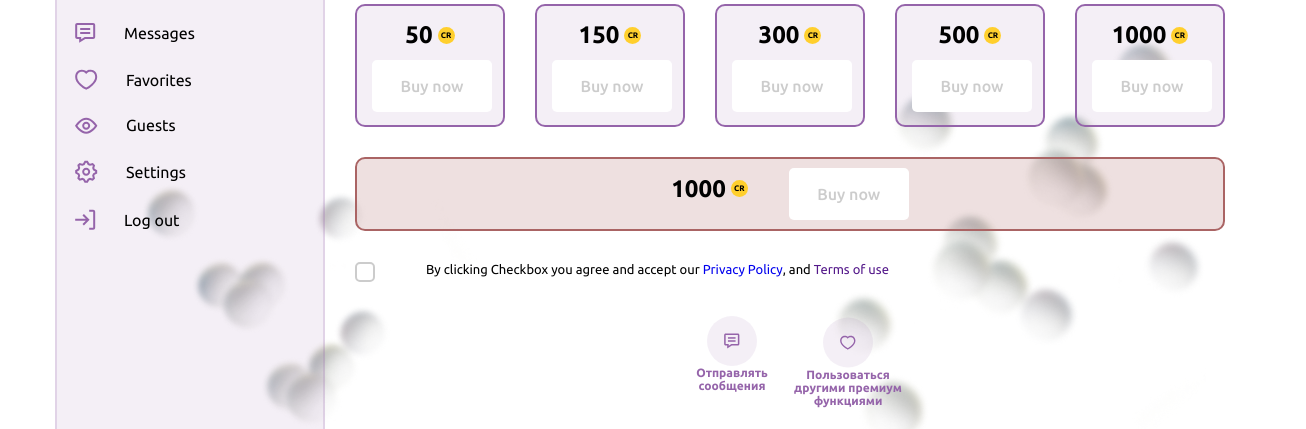
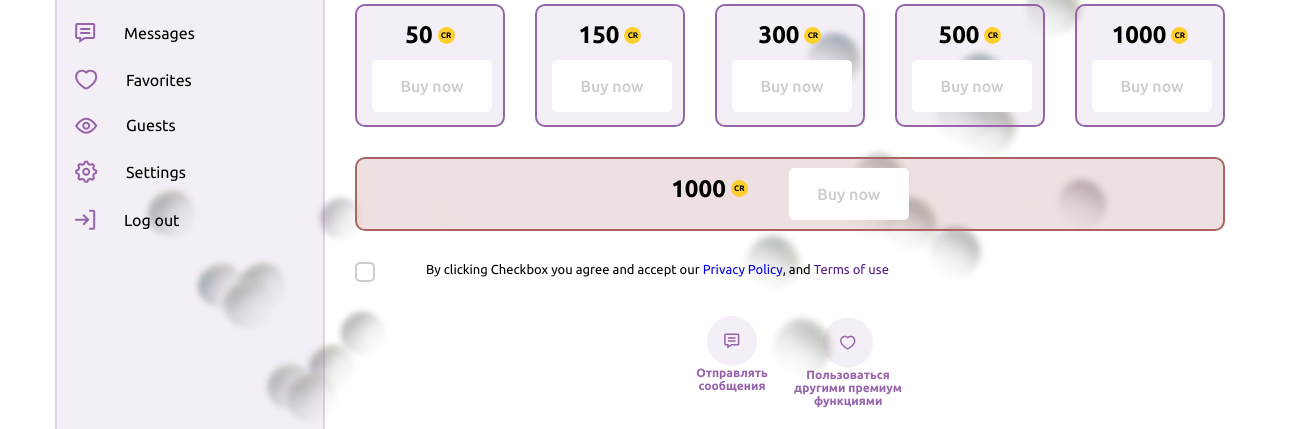
Before and after one commit to Torro15/AdCombo, a website built with webpack: page src/index.html in a window 1280 px wide. Shown: the part 322-751 px from the top of the page, 1306 px wide, since content can reach past the window. Built offline with nearby package versions, Linux system fonts and the light colour scheme.

Commit message:
edit css

```diff
--- a/src/styles/main.scss
+++ b/src/styles/main.scss
@@ -392,12 +392,13 @@ li {
     &__right {
         background-image: url(../images/balls-right.png);
         background-repeat: no-repeat;
+        background-position: 50%;
         max-width: 588px;
         width: 50%;
         height: 519px;
         position: absolute;
         z-index: -1;
-        right: -2%;
+        right: 9%;
         top: 33%;
         background-size: 83%;
         transform: rotate(-43deg);
```
Also changed, not shown: dist/styles/main.css.
